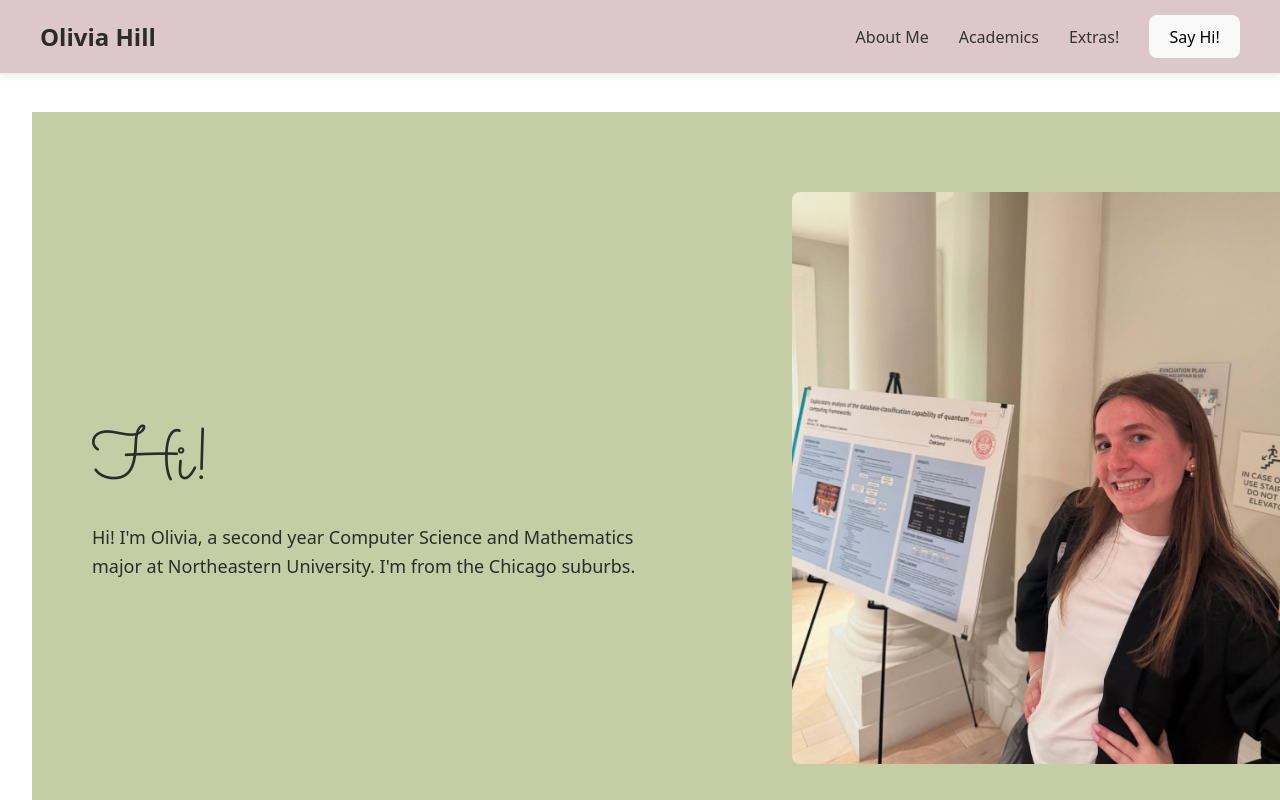
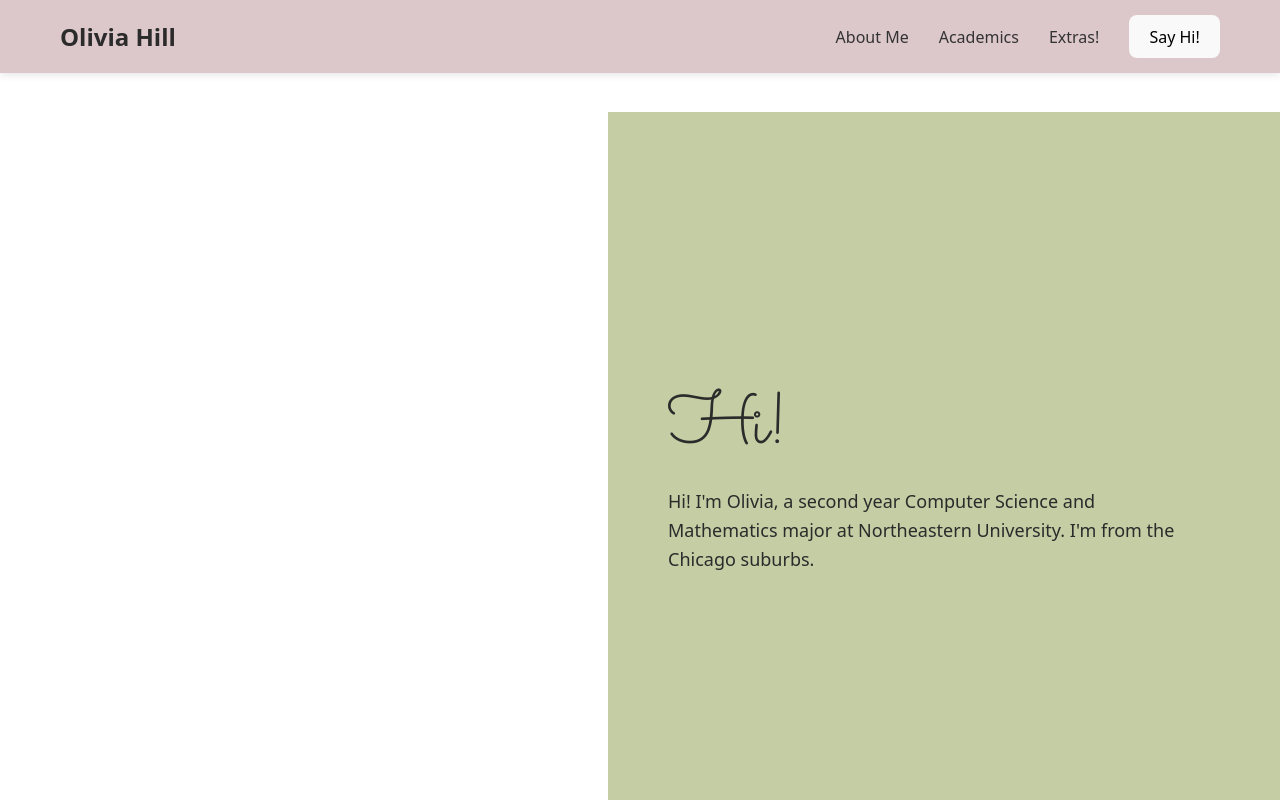
Before and after one commit to hill-ol/personal-website-vercel, a React (Vite) app: page / in a window 1280 px wide. Shown: the top 800 px of the page. Built offline with nearby package versions, Linux system fonts and the light colour scheme.

Commit message:
new approach

```diff
--- a/src/index.css
+++ b/src/index.css
@@ -1,4 +1,10 @@
 @import url('https://fonts.googleapis.com/css2?family=Sacramento&display=swap');
+
+* {
+  margin: 0;
+  padding: 0;
+  box-sizing: border-box;
+}
 
 html, body {
   margin: 0;
@@ -137,6 +143,12 @@ body {
   width: 100%;
 }
 
+.App {
+  margin: 0;
+  padding: 0;
+  width: 100%;
+}
+
 h1 {
   font-size: 3.2em;
   line-height: 1.1;
@@ -176,8 +188,12 @@ button:focus-visible {
 
 .about-section {
   padding: 0;
-  width: 100%;
+  width: 100vw;
   margin: 0;
+  margin-left: calc(-50vw + 50%);
+  position: relative;
+  left: 50%;
+  right: 50%;
 }
 
 .about-flex-container {
@@ -187,6 +203,7 @@ button:focus-visible {
   gap: 40px;
   align-items: center;
   padding: 60px 40px;
+  margin: 0;
 }
 
 .about-container {
```
